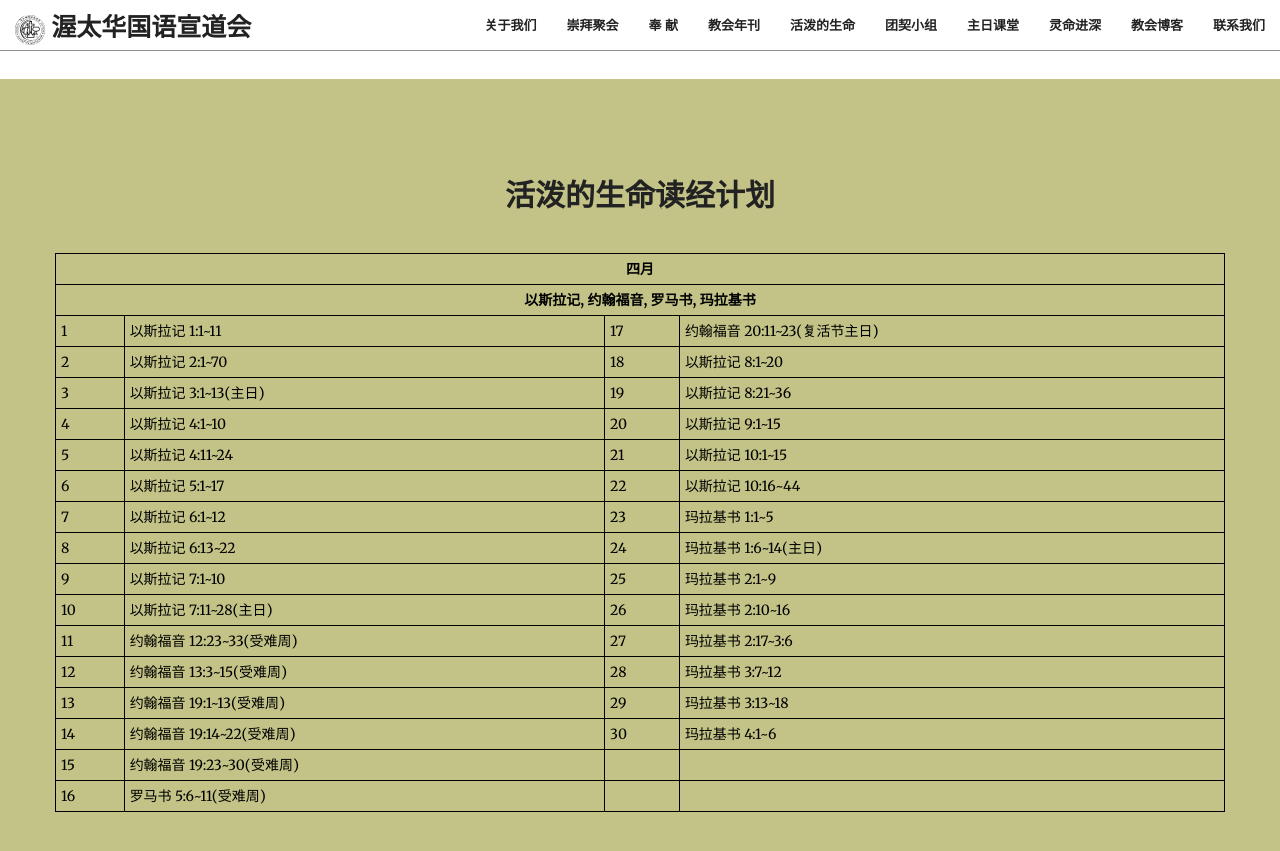
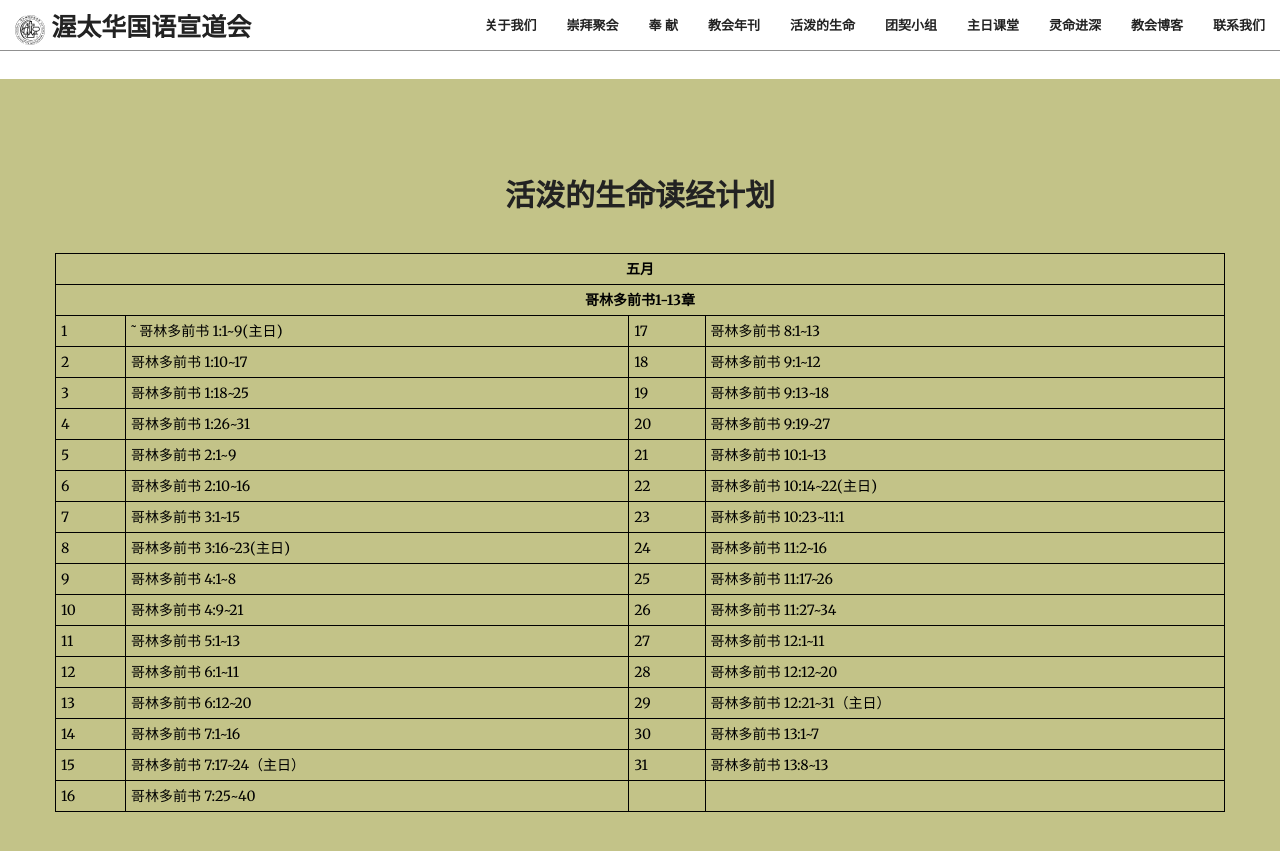
Before and after one commit to JonasYow/ottawaomac, a Jekyll site: the page built from index.html, in a window 1280 px wide and 900 px high, scrolled down 2768 px. Shown: the top 851 px of the window. Built offline with Jekyll 4.4.1, drawn with Linux system fonts in a browser that asks for light colours; some web fonts are replaced.

Commit message:
Upload May2022 content

```diff
--- a/_includes/dailylivingwater.html
+++ b/_includes/dailylivingwater.html
@@ -8,120 +8,120 @@
             </div>
             <table style="width:100%">
             <tr>
-                <th colspan="4" class="text-center">四月</th>
+                <th colspan="4" class="text-center">五月</th>
             </tr>
             <tr>
-                <th colspan="4" class="text-center">以斯拉记, 约翰福音, 罗马书, 玛拉基书</th>
+                <th colspan="4" class="text-center">哥林多前书1-13章</th>
             </tr>
 
             <tr>
                 <td>1</td>
-                <td>以斯拉记 1:1~11</td>
+                <td>˜哥林多前书 1:1~9(主日)</td>
                 <td>17</td>
-                <td>约翰福音 20:11~23(复活节主日)</td>
+                <td>哥林多前书 8:1~13</td>
             </tr>
 
             <tr>
                 <td>2</td>
-                <td>以斯拉记 2:1~70</td>
+                <td>哥林多前书 1:10~17</td>
                 <td>18</td>
-                <td>以斯拉记 8:1~20</td>
+                <td>哥林多前书 9:1~12</td>
             </tr>
 
             <tr>
                 <td>3</td>
-                <td>以斯拉记 3:1~13(主日)</td>
+                <td>哥林多前书 1:18~25</td>
                 <td>19</td>
-                <td>以斯拉记 8:21~36</td>
+                <td>哥林多前书 9:13~18</td>
             </tr>
 
             <tr>
                 <td>4</td>
-                <td>以斯拉记 4:1~10</td>
+                <td>哥林多前书 1:26~31</td>
                 <td>20</td>
-                <td>以斯拉记 9:1~15</td>
+                <td>哥林多前书 9:19~27</td>
             </tr>
 
             <tr>
                 <td>5</td>
-                <td>以斯拉记 4:11~24</td>
+                <td>哥林多前书 2:1~9</td>
                 <td>21</td>
-                <td>以斯拉记 10:1~15</td>
+                <td>哥林多前书 10:1~13</td>
             </tr>
 
             <tr>
                 <td>6</td>
-                <td>以斯拉记 5:1~17</td>
+                <td>哥林多前书 2:10~16</td>
                 <td>22</td>
-                <td>以斯拉记 10:16~44</td>
+                <td>哥林多前书 10:14~22(主日)</td>
             </tr>
 
             <tr>
                 <td>7</td>
-                <td>以斯拉记 6:1~12</td>
+                <td>哥林多前书 3:1~15</td>
                 <td>23</td>
-                <td>玛拉基书 1:1~5</td>
+                <td>哥林多前书 10:23~11:1</td>
             </tr>
 
             <tr>
                 <td>8</td>
-                <td>以斯拉记 6:13~22</td>
+                <td>哥林多前书 3:16~23(主日)</td>
                 <td>24</td>
-                <td>玛拉基书 1:6~14(主日)</td>
+                <td>哥林多前书 11:2~16</td>
             </tr>
 
             <tr>
                 <td>9</td>
-                <td>以斯拉记 7:1~10</td>
+                <td>哥林多前书 4:1~8</td>
                 <td>25</td>
-                <td>玛拉基书 2:1~9</td>
+                <td>哥林多前书 11:17~26</td>
             </tr>
 
             <tr>
                 <td>10</td>
-                <td>以斯拉记 7:11~28(主日)</td>
+                <td>哥林多前书 4:9~21</td>
                 <td>26</td>
-                <td>玛拉基书 2:10~16</td>
+                <td>哥林多前书 11:27~34</td>
             </tr>
 
             <tr>
                 <td>11</td>
-                <td>约翰福音 12:23~33(受难周)</td>
+                <td>哥林多前书 5:1~13</td>
                 <td>27</td>
-                <td>玛拉基书 2:17~3:6</td>
+                <td>哥林多前书 12:1~11</td>
             </tr>
 
             <tr>
                 <td>12</td>
-                <td>约翰福音 13:3~15(受难周)</td>
+                <td>哥林多前书 6:1~11</td>
                 <td>28</td>
-                <td>玛拉基书 3:7~12</td>
+                <td>哥林多前书 12:12~20</td>
             </tr>
 
             <tr>
                 <td>13</td>
-                <td>约翰福音 19:1~13(受难周)</td>
+                <td>哥林多前书 6:12~20</td>
                 <td>29</td>
-                <td>玛拉基书 3:13~18</td>
+                <td>哥林多前书 12:21~31（主日）</td>
             </tr>
 
             <tr>
                 <td>14</td>
-                <td>约翰福音 19:14~22(受难周)</td>
+                <td>哥林多前书 7:1~16</td>
                 <td>30</td>
-                <td>玛拉基书 4:1~6</td>
+                <td>哥林多前书 13:1~7</td>
             </tr>
 
             <tr>
                 <td>15</td>
-                <td>约翰福音 19:23~30(受难周)</td>
-                <td></td>
-                <td></td>
+                <td>哥林多前书 7:17~24（主日）</td>
+                <td>31</td>
+                <td>哥林多前书 13:8~13</td>
             </tr>
 
             <tr>
                 <td>16</td>
-                <td>罗马书 5:6~11(受难周)</td>
+                <td>哥林多前书 7:25~40</td>
                 <td></td>
                 <td></td>
             </tr>
```
